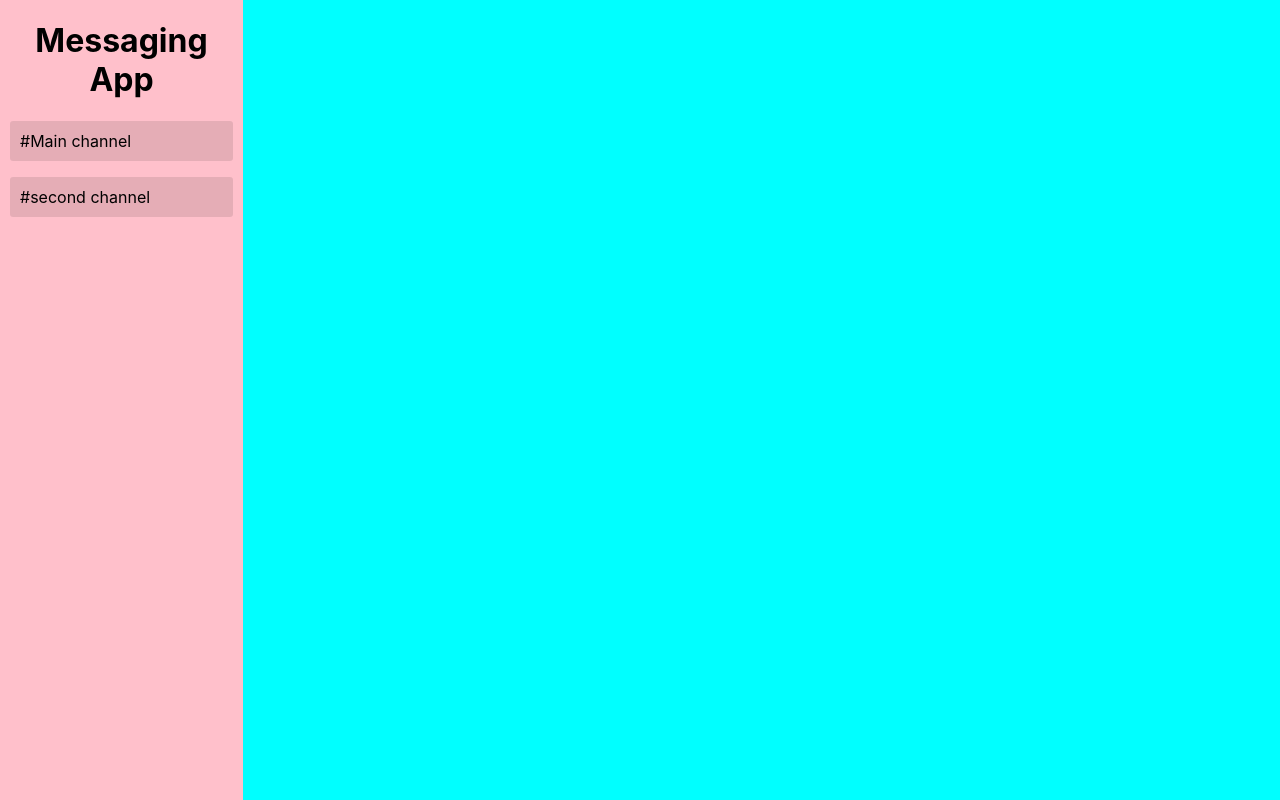
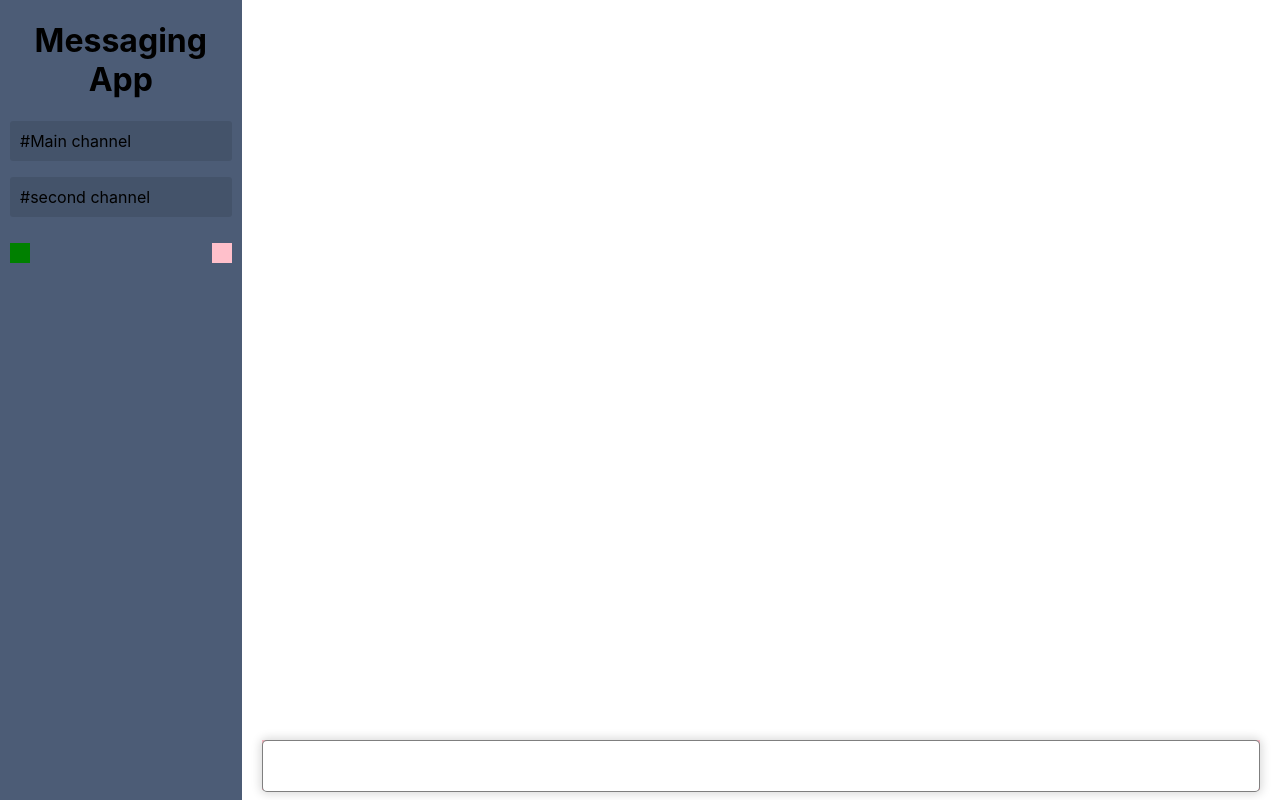
Before and after one commit to chris-base/messaging-app, a React (Create React App) app: page / in a window 1280 px wide. Built offline with nearby package versions, Linux system fonts and the light colour scheme.

Commit message:
started message box/started sidebar buttons

```diff
--- a/src/Components/MainChatComponent.js
+++ b/src/Components/MainChatComponent.js
@@ -1,9 +1,12 @@
 import "../Styles/MainChatStyles.css";
+import MessageSendBoxComponent from "./MessageSendBoxComponent";
 
 const MainChatComponent = () => {
   return (
     <div id='mainChatContainer'>
-      <div></div>
+      <div id='messageBoxContainer'>
+        <MessageSendBoxComponent />
+      </div>
     </div>
   );
 };
--- /dev/null
+++ b/src/Components/MessageSendBoxComponent.js
@@ -0,0 +1,11 @@
+import "../Styles/MessageSendBoxStyles.css";
+
+const MessageSendBoxComponent = () => {
+  return (
+    <div id='messageSendBoxContainer'>
+      <div></div>
+    </div>
+  );
+};
+
+export default MessageSendBoxComponent;
--- a/src/Components/SidebarComponent.js
+++ b/src/Components/SidebarComponent.js
@@ -16,6 +16,12 @@ const SidebarComponent = () => {
           </div>
         );
       })}
+
+      <div id='sidebarButtonContainer'>
+        <div id='darkModeButton' />
+
+        <div id='logoutButton' />
+      </div>
     </div>
   );
 };
--- a/src/Styles/MainChatStyles.css
+++ b/src/Styles/MainChatStyles.css
@@ -1,5 +1,19 @@
 #mainChatContainer {
   width: 100%;
   height: 100vh;
-  background-color: aqua;
+  display: flex;
+  flex-direction: column-reverse;
+  padding: 0 20px;
+  -webkit-box-sizing: border-box;
+  -moz-box-sizing: border-box;
+  box-sizing: border-box;
 }
+
+#messageBoxContainer {
+  height: 50px;
+  width: 100%;
+  margin-bottom: 10px;
+  display: flex;
+  justify-content: center;
+  background-color: pink;
+}
--- /dev/null
+++ b/src/Styles/MessageSendBoxStyles.css
@@ -0,0 +1,9 @@
+#messageSendBoxContainer {
+  height: 50px;
+  width: 100%;
+  margin: 0 auto;
+  background-color: white;
+  border: 1px solid rgba(0, 0, 0, 0.5);
+  box-shadow: 0 0 10px 2px rgba(0, 0, 0, 0.15);
+  border-radius: 5px;
+}
--- a/src/Styles/SidebarStyles.css
+++ b/src/Styles/SidebarStyles.css
@@ -1,7 +1,7 @@
 #sidebarContainer {
   width: 300px;
   height: 100vh;
-  background-color: pink;
+  background-color: rgba(0, 23, 61, 0.7);
 }
 
 #sidebarHeader {
@@ -26,3 +26,24 @@
   text-align: left;
   white-space: nowrap;
 }
+
+#sidebarButtonContainer {
+  display: flex;
+  flex-direction: row;
+  justify-content: space-between;
+  padding: 10px;
+}
+
+#darkModeButton {
+  cursor: pointer;
+  width: 20px;
+  height: 20px;
+  background-color: green;
+}
+
+#logoutButton {
+  cursor: pointer;
+  width: 20px;
+  height: 20px;
+  background-color: pink;
+}
```
